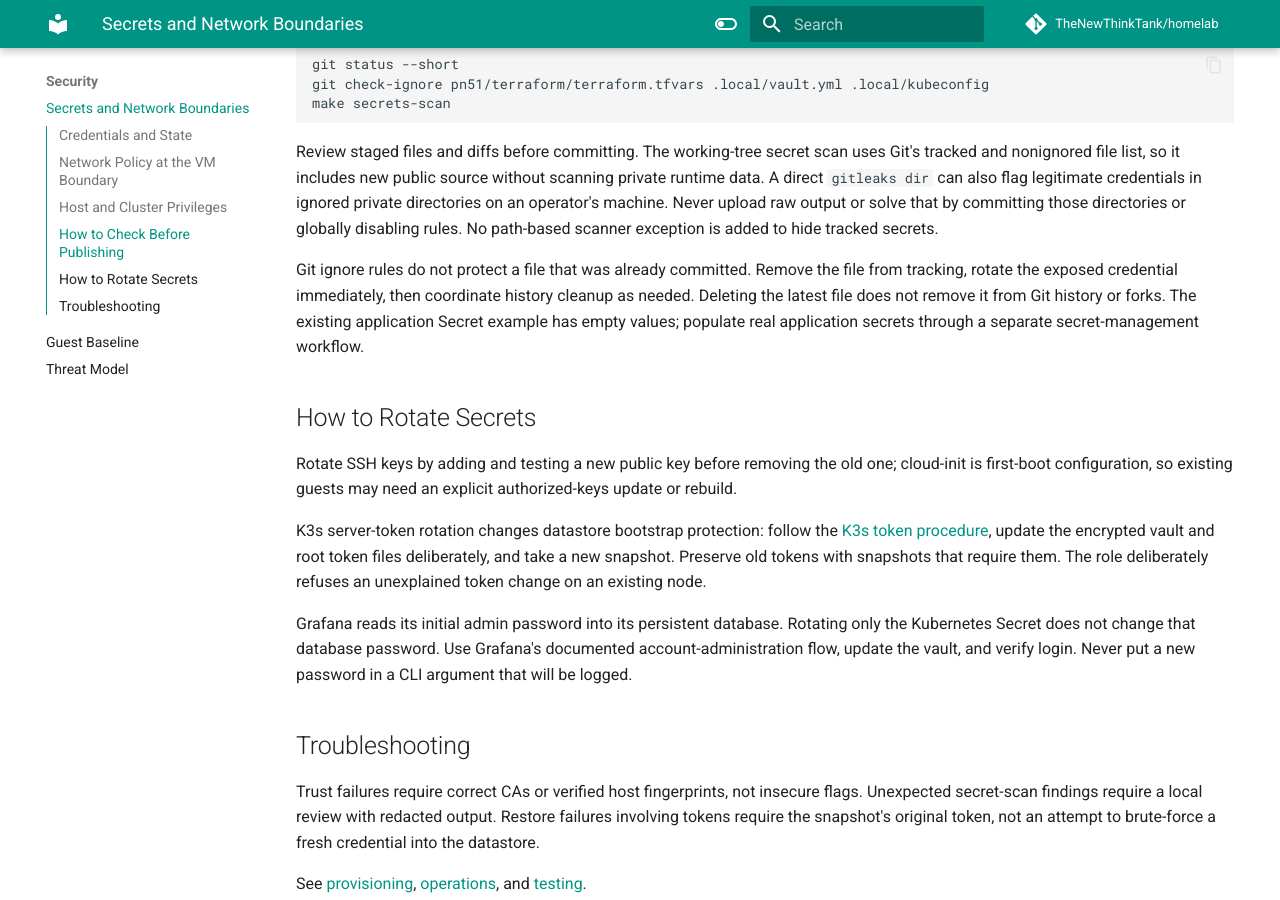
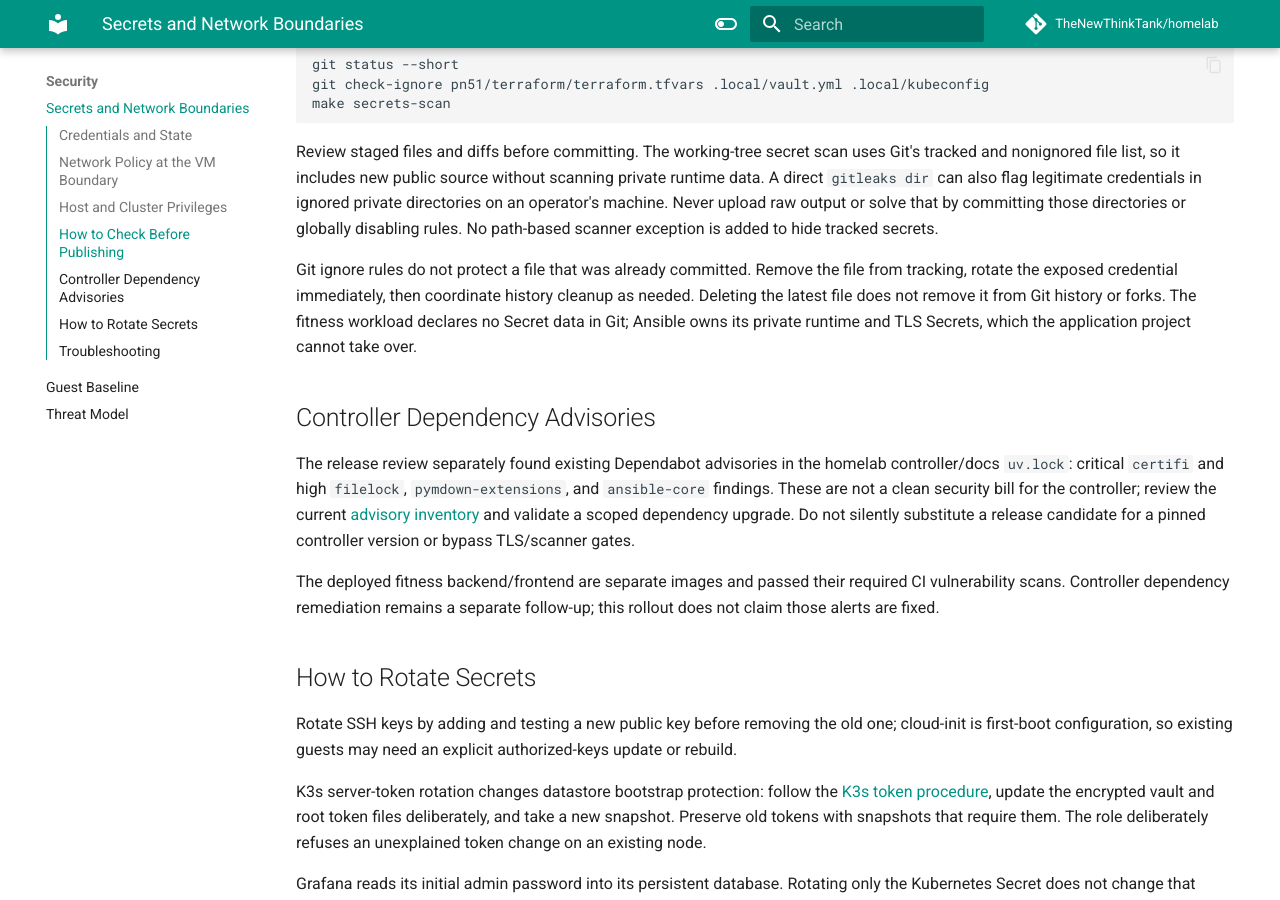
Before and after one commit to TheNewThinkTank/homelab, an MkDocs documentation site: the page built from docs/security.md, in a window 1280 px wide and 900 px high, scrolled down 2420 px. Built offline with MkDocs 1.6.1 and Material for MkDocs 9.7.7, drawn with Linux system fonts in a browser that asks for light colours; comment, search, counter and statistics services are not loaded.

```diff
--- a/docs/security.md
+++ b/docs/security.md
@@ -114,8 +114,23 @@
 Git ignore rules do not protect a file that was already committed. Remove the
 file from tracking, rotate the exposed credential immediately, then coordinate
 history cleanup as needed. Deleting the latest file does not remove it from Git
-history or forks. The existing application Secret example has empty values;
-populate real application secrets through a separate secret-management workflow.
+history or forks. The fitness workload declares no Secret data in Git; Ansible
+owns its private runtime and TLS Secrets, which the application project cannot
+take over.
+
+## Controller Dependency Advisories
+
+The release review separately found existing Dependabot advisories in the
+homelab controller/docs `uv.lock`: critical `certifi` and high `filelock`,
+`pymdown-extensions`, and `ansible-core` findings. These are not a clean security
+bill for the controller; review the current
+[advisory inventory](https://github.com/TheNewThinkTank/homelab/security/dependabot)
+and validate a scoped dependency upgrade. Do not silently substitute a release
+candidate for a pinned controller version or bypass TLS/scanner gates.
+
+The deployed fitness backend/frontend are separate images and passed their
+required CI vulnerability scans. Controller dependency remediation remains a
+separate follow-up; this rollout does not claim those alerts are fixed.
 
 ## How to Rotate Secrets
 
```
Also changed, not shown: README.md (+11 -6 lines), docs/gitops.md (+16 -2 lines), docs/observability.md (+4 -4 lines), docs/reference.md (+5 -0 lines), docs/testing.md (+8 -3 lines), 2 other files.
